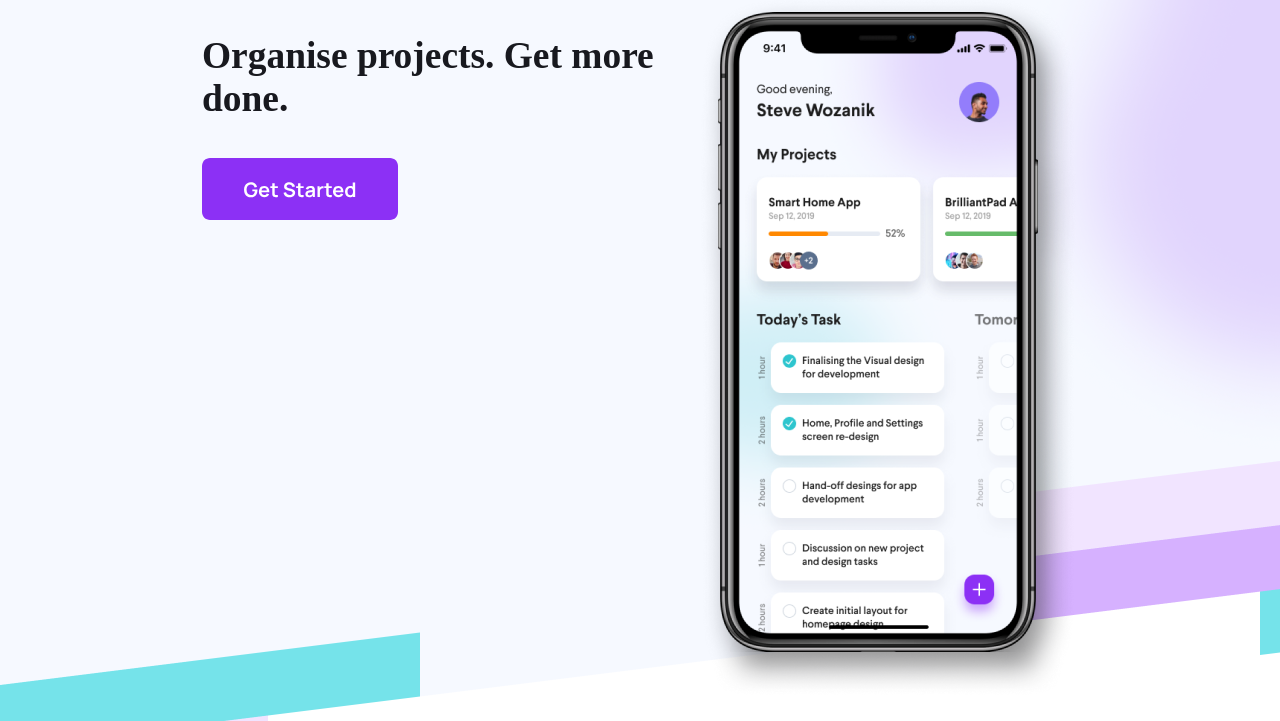
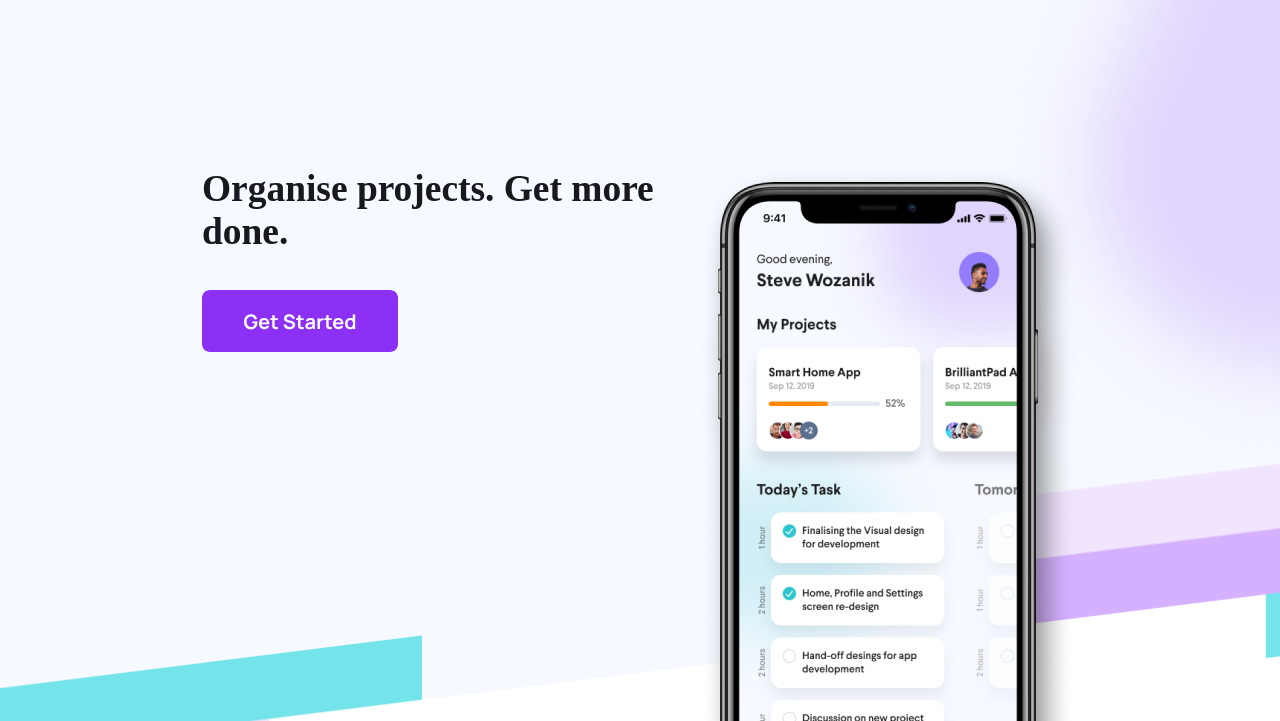
Before and after one commit to evelingreba/frontend, a website: page src/index.html in a window 1280 px wide. Shown: the part 79-800 px from the top of the page. Drawn offline with nearby package versions, Linux system fonts and the light colour scheme; files that its build step writes are made by us from their sources; files whose address does not match are found by name.

Commit message:
Mobile and desktop version

```diff
--- a/src/assets/scss/blocks/get-started.scss
+++ b/src/assets/scss/blocks/get-started.scss
@@ -14,6 +14,10 @@
 
 .get-started__content {
   @include content_max-width;
+
+  @include breakpoint($desktop-min) {
+    padding-top: 170px;
+  }
 }
 
 .get-started__img {
@@ -32,3 +36,7 @@
     width: 40%;
   }
 }
+
+.get-started__text h3 {
+  margin-top: 0;
+}
```
Also changed, not shown: dist/assets/css/style.min.css.
